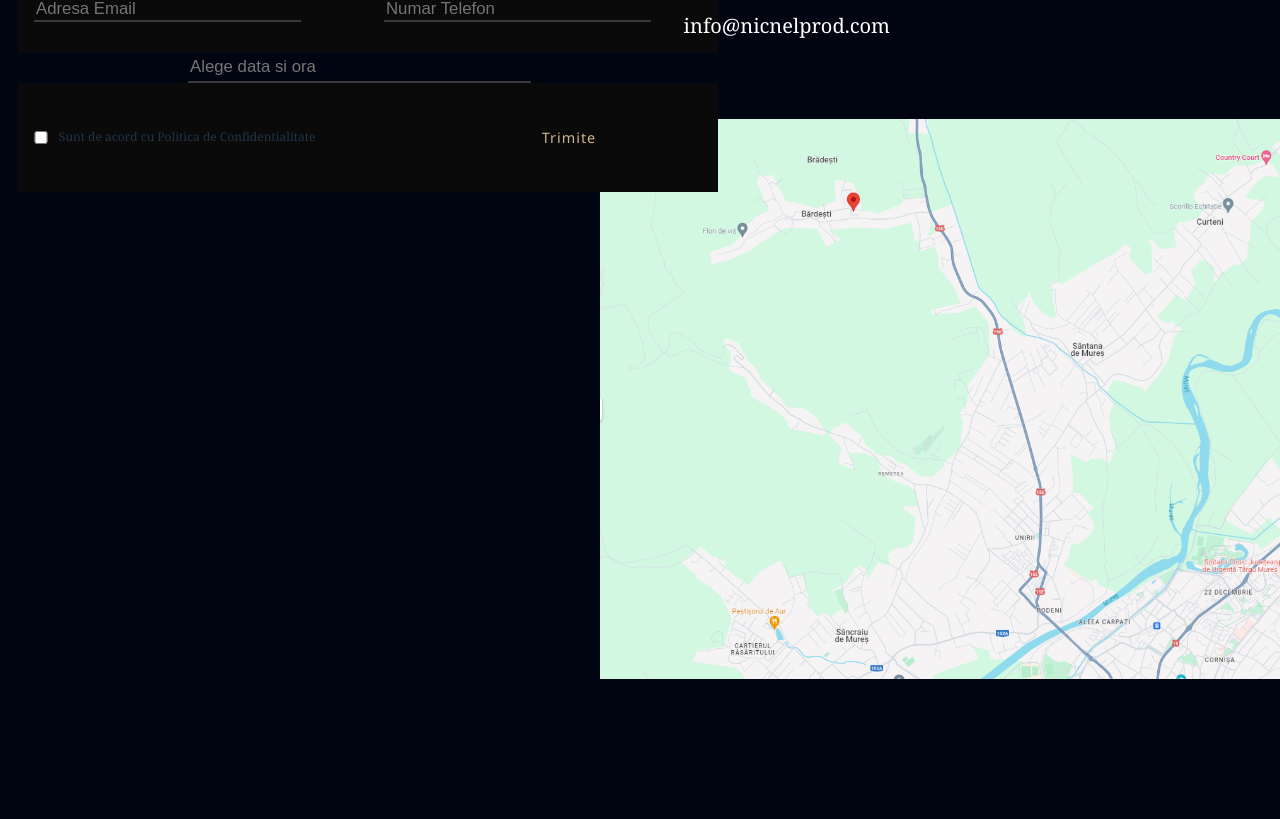
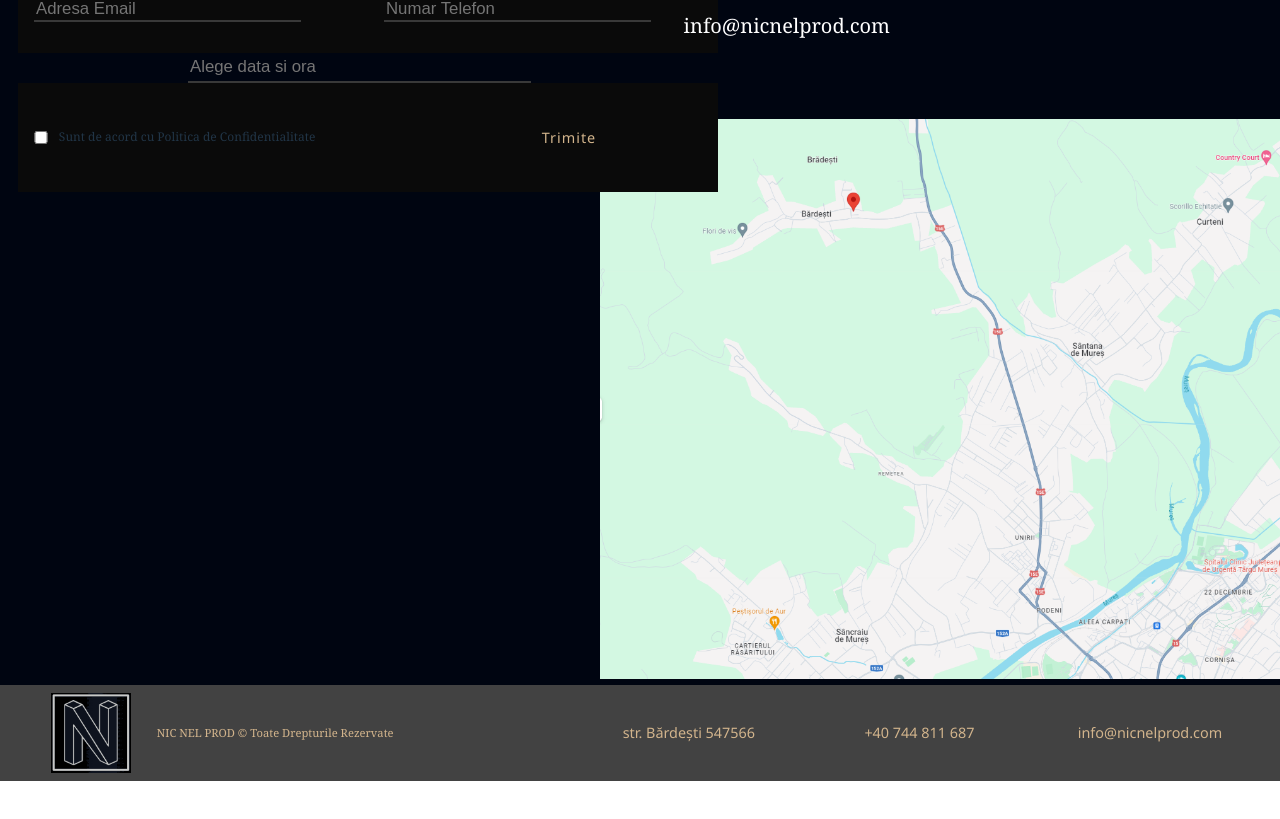
Before and after one commit to BilacNicu/nicnelprod, a React (Vite) app: page /contact in a window 1280 px wide. Shown: the part 321-1140 px from the top of the page. After the commit the page ends 1102 px from the top, so only its background shows below. Built offline with nearby package versions, Linux system fonts and the light colour scheme.

Commit message:
7th commit

```diff
--- a/src/BirouriPage.jsx
+++ b/src/BirouriPage.jsx
@@ -6,6 +6,7 @@ import {AllBtn, BirouriBtn, BucatariiBtn, DormitoareBtn,
   import AnimatedPage from './components/animations/AnimationPage';
   import { useEffect, useState } from 'react';
   import {OverlayGalleryStandard} from "./styles/gallery/OverlayGalleryStandard";
+  import mainTextPicturePic from "./assets/officeMain.jpg";
 
 const BirouriPage = () => {
 
@@ -52,7 +53,7 @@ const BirouriPage = () => {
     <AnimatedPage>
       <OverlayGalleryStandard isOpen={isOverlayGalleryStandardOpen} onClose={() => setIsOverlayGalleryStandardOpen(!isOverlayGalleryStandardOpen)}/>
     <div className='portofoliuBirouriDiv'>
-       <img src="../src/assets/officeMain.jpg" className='mainTextPicturePic'/>
+       <img src={mainTextPicturePic} className='mainTextPicturePic'/>
       <div className="mainTextAndPictureBirouri">
         <div className="mainTextAndPictureTopSideBirouri">
           <h className="mainTextAndPictureTitleBirouri">Birouri</h>
--- a/src/BucatariiPage.jsx
+++ b/src/BucatariiPage.jsx
@@ -7,7 +7,7 @@ import {AllBtn, BirouriBtn, BucatariiBtn, DormitoareBtn,
 import AnimatedPage from './components/animations/AnimationPage';
 import { useEffect, useState } from 'react';
 import {OverlayGalleryStandard} from "./styles/gallery/OverlayGalleryStandard";
-
+import mainTextPicturePicBucatarii from "./assets/bucatarie.jpg";
 
 const BucatariiPage = () => {
 
@@ -54,7 +54,7 @@ const BucatariiPage = () => {
     <AnimatedPage>
       <OverlayGalleryStandard isOpen={isOverlayGalleryStandardOpen} onClose={() => setIsOverlayGalleryStandardOpen(!isOverlayGalleryStandardOpen)}/>
     <div className='portofoliuBucatariiDiv'>
-       <img src="../src/assets/bucatarie.jpg" className='mainTextPicturePicBucatarii'/>
+       <img src={mainTextPicturePicBucatarii} className='mainTextPicturePicBucatarii'/>
       <div className="mainTextAndPictureBucatarii">
         <div className="mainTextAndPictureTopSideBucatarii">
           <h className="mainTextAndPictureTitleBucatarii">Bucatarii</h>
--- a/src/Buttons.jsx
+++ b/src/Buttons.jsx
@@ -39,7 +39,7 @@ const ScrollToTopButtonWithLink = ({ to, children, className }) => {
 
 export const HomeBtn = () => {
     return (
-      <ScrollToTopButtonWithLink to="/" className="homeBtn">
+      <ScrollToTopButtonWithLink to="/nicnelprod/" className="homeBtn">
       Acasa
     </ScrollToTopButtonWithLink>
 
--- a/src/CamereDeZiPage.jsx
+++ b/src/CamereDeZiPage.jsx
@@ -7,6 +7,7 @@ import {AllBtn, BirouriBtn, BucatariiBtn, DormitoareBtn,
    import { useEffect, useState } from 'react';
    import {OverlayGalleryStandard} from "./styles/gallery/OverlayGalleryStandard";
    import AnimatedPage from './components/animations/AnimationPage';
+import mainTextPicturePicCamereDeZi from "./assets/living.webp";
 
 const CamereDeZiPage = () => {
 
@@ -53,7 +54,7 @@ const CamereDeZiPage = () => {
     <AnimatedPage>
       <OverlayGalleryStandard isOpen={isOverlayGalleryStandardOpen} onClose={() => setIsOverlayGalleryStandardOpen(!isOverlayGalleryStandardOpen)}/>
     <div className='portofoliuCamereDeZiDiv'>
-       <img src="../src/assets/living.webp" className='mainTextPicturePicCamereDeZi'/>
+       <img src={mainTextPicturePicCamereDeZi} className='mainTextPicturePicCamereDeZi'/>
       <div className="mainTextAndPictureCamereDeZi">
         <div className="mainTextAndPictureTopSideCamereDeZi">
           <h className="mainTextAndPictureTitleCamereDeZi">Camere de Zi</h>
--- a/src/ContactPage.jsx
+++ b/src/ContactPage.jsx
@@ -1,11 +1,13 @@
 import React, { useState } from 'react';
 import './styles/ContactPage.css'
-import {TrimiteIntalnireBtn} from "../src/Buttons";
+import {TrimiteIntalnireBtn, LocationBtn, MailBtn, PhoneBtn} from "../src/Buttons";
 import DatePicker from 'react-datepicker';
 import 'react-datepicker/dist/react-datepicker.css';
 import TimePicker from 'react-time-picker';
 import 'react-time-picker/dist/TimePicker.css';
 import AnimatedPage from './components/animations/AnimationPage';
+import logo from "../public/react.png";
+import bgContact from "./assets/bgContact.PNG";
 
 const ContactPage = () => {
 
@@ -14,7 +16,18 @@ const ContactPage = () => {
     <AnimatedPage>
      <div className="contactPageDiv">
       <div className="bgcontainer">
-        <img src="../src/assets/bgContact.PNG" alt="" className="bgContact" />
+        <img src={bgContact} alt="" className="bgContact" />
+        <div className="footer footerContact">
+  <div className="footerBarLeftSide">
+   <img src={logo} className='logo'></img>
+   <p className="copyright">NIC NEL PROD © Toate Drepturile Rezervate</p>
+  </div>
+  <div className="footerBarRightSide">
+    <MailBtn />
+    <PhoneBtn />
+    <LocationBtn />
+  </div>
+</div>
       </div>
       <div className="intalnireSiContactDiv">
         <div className="intalnireDiv">
@@ -85,6 +98,7 @@ const ContactPage = () => {
         </div>
       </div>
      </div>
+
      </AnimatedPage>
   )
 }
--- a/src/DormitoarePage.jsx
+++ b/src/DormitoarePage.jsx
@@ -7,6 +7,8 @@ import {AllBtn, BirouriBtn, BucatariiBtn, DormitoareBtn,
 import AnimatedPage from './components/animations/AnimationPage';
 import { useEffect, useState } from 'react';
 import {OverlayGalleryStandard} from "./styles/gallery/OverlayGalleryStandard";
+import logo from "../public/react.png";
+import mainTextPicturePicDormitoare from "./assets/dormitor.jpg";
 
 const DormitoarePage = () => {
 
@@ -52,7 +54,7 @@ const DormitoarePage = () => {
     <AnimatedPage>
       <OverlayGalleryStandard isOpen={isOverlayGalleryStandardOpen} onClose={() => setIsOverlayGalleryStandardOpen(!isOverlayGalleryStandardOpen)}/>
     <div className='portofoliuDormitoareDiv'>
-       <img src="../src/assets/dormitor.jpg" className='mainTextPicturePicDormitoare'/>
+       <img src={mainTextPicturePicDormitoare} className='mainTextPicturePicDormitoare'/>
       <div className="mainTextAndPictureDormitoare">
         <div className="mainTextAndPictureTopSideDormitoare">
           <h className="mainTextAndPictureTitleDormitoare">Dormitoare</h>
@@ -136,7 +138,7 @@ const DormitoarePage = () => {
 
     <div className="footer">
   <div className="footerBarLeftSide">
-   <img src='/react.png' className='logo'></img>
+   <img src={logo} className='logo'></img>
    <p className="copyright">NIC NEL PROD © Toate Drepturile Rezervate</p>
   </div>
   <div className="footerBarRightSide">
--- a/src/HomePage.jsx
+++ b/src/HomePage.jsx
@@ -3,6 +3,7 @@ import backgroundVideo from '../src/assets/room3.mp4';
 import {ColectieBtn, ColectieBtn2, DespreNoiBtn, MailBtn, PhoneBtn, LocationBtn, ColectieBucatariiBtn, ColectieBDormitoareBtn, ColectieCamereDeZiBtn, ColectieBirouriBtn} from '../src/Buttons';
 import AnimatedPage from './components/animations/AnimationPage';
 import React, { useEffect } from 'react';
+import logo from "../public/react.png";
 
 const HomePage = () => {
 
@@ -153,7 +154,7 @@ const HomePage = () => {
 
 <div className="footer">
   <div className="footerBarLeftSide">
-   <img src='/react.png' className='logo'></img>
+   <img src={logo} className='logo'></img>
    <p className="copyright">NIC NEL PROD © Toate Drepturile Rezervate</p>
   </div>
   <div className="footerBarRightSide">
--- a/src/PortofoliuPageAll.jsx
+++ b/src/PortofoliuPageAll.jsx
@@ -1,4 +1,5 @@
 import './styles/PortofoliuPageAll.css'
+import logo from "../public/react.png";
 import mainTextPicturePic from "./assets/portofoliu.webp";
 import {OverlayGalleryStandard} from "./styles/gallery/OverlayGalleryStandard"
 import {AllBtn, BirouriBtn, BucatariiBtn, DormitoareBtn,
@@ -350,7 +351,7 @@ const PortofoliuPageAll = () => {
 </div>
     <div className="footer">
   <div className="footerBarLeftSide">
-   <img src='/react.png' className='logo'></img>
+   <img src={logo} className='logo'></img>
    <p className="copyright">NIC NEL PROD © Toate Drepturile Rezervate</p>
   </div>
   <div className="footerBarRightSide">
--- a/src/styles/App.css
+++ b/src/styles/App.css
@@ -4,7 +4,7 @@
 }
 
 body{
-  height: 200vh;
+  height: 135vh;
   width: 100vw;
   min-width: 1500px;
   background-color: #000511;
--- a/src/styles/ContactPage.css
+++ b/src/styles/ContactPage.css
@@ -6,6 +6,12 @@
     flex-direction: row;
 
 }
+
+.footerContact{
+    position: absolute;
+    left: -600px;
+}
+
 .intalnireSiContactDiv{
     height: 70vh;
     width: 60%;
--- a/src/styles/HomePage.css
+++ b/src/styles/HomePage.css
@@ -88,6 +88,7 @@
   min-height: 600px;
   display: flex;
   flex-direction: row;
+  background-color: #000511;
 }
 
 .startInfoLeftSide{
--- a/src/styles/InformatiiPage.css
+++ b/src/styles/InformatiiPage.css
@@ -70,6 +70,7 @@
     background-color: transparent;
     position: relative;
     display: flex;
+    background-color: #000511;
   }
 
   .writingPoliticaCalitatii{
```
